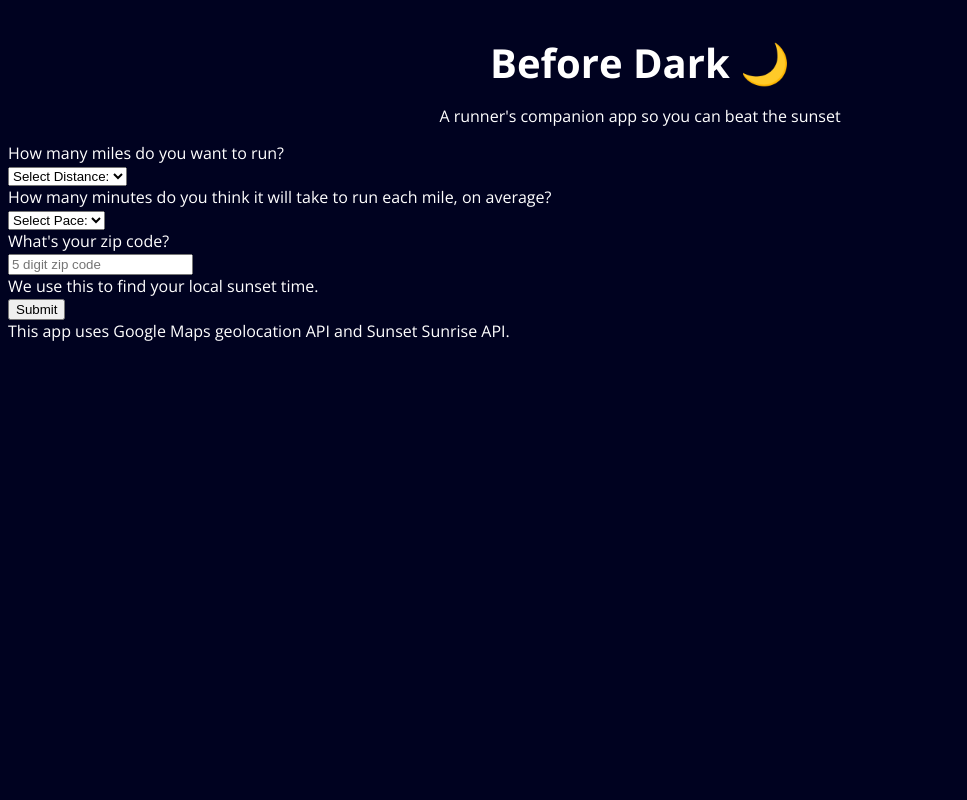
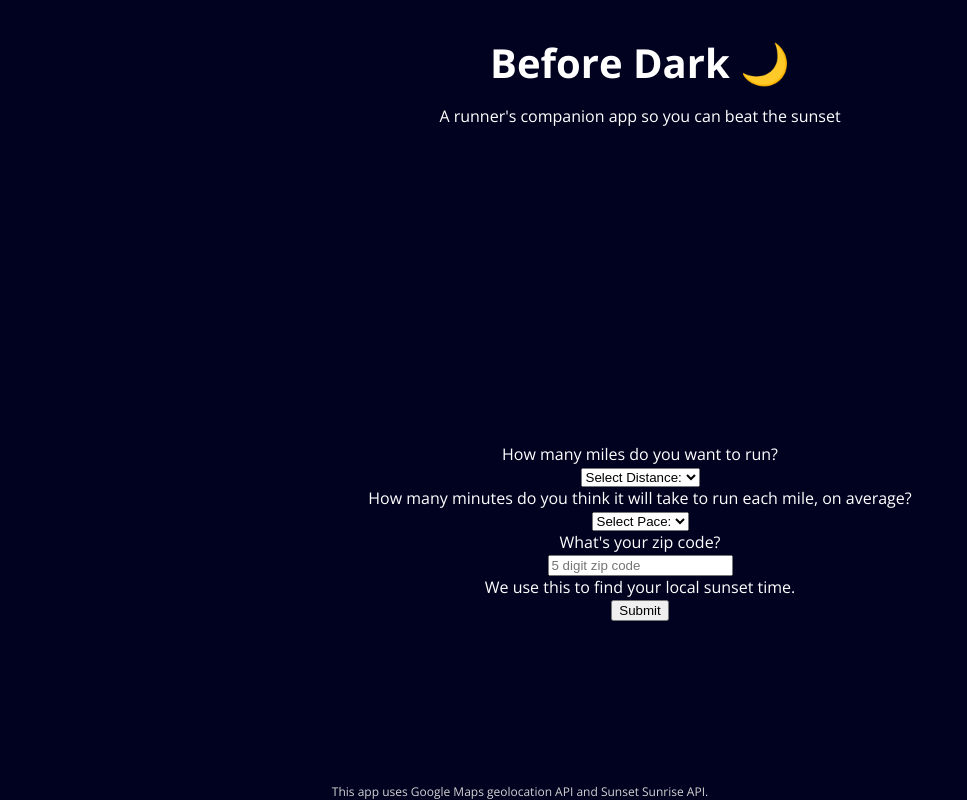
Before and after one commit to jimburch/before-dark, a Next.js app: page / in a window 1280 px wide. Shown: the whole page, without its empty margins (0-967 px from the left). Built offline with nearby package versions, Linux system fonts and the light colour scheme.

Commit message:
style changes

```diff
--- a/components/Input.js
+++ b/components/Input.js
@@ -9,13 +9,24 @@ const Input = ({ toggle, getSunset }) => {
 
   const handleDistance = e => {
     setDistance(e.target.value);
-  }
+  };
+
   const handlePace = e => {
     setPace(e.target.value);
-  }
+  };
+
   const handleZip = e => {
     setZip(e.target.value);
-  }
+  };
+
+  const handleSubmit = e => {
+    e.preventDefault();
+    if (!distance || !pace || !zip) {
+      alert('Please fill in all fields!');
+    } else {
+      getSunset(zip, distance, pace);
+    }
+  };
 
   const buildMilesArray = () => {
     const result = [];
@@ -57,12 +68,12 @@ const Input = ({ toggle, getSunset }) => {
 
   return (
     <div className="input-container">
-      <form onSubmit={e => getSunset(e, zip, distance, pace)}>
+      <form className="input-form" onSubmit={handleSubmit}>
         <div>How many miles do you want to run?</div>
         {distance ? <div className="selected">{distance} mile(s) total</div> : null}
         <div className="custom-select">
           <select onChange={handleDistance}>
-            <option value="x">Select Distance:</option>
+            <option value="">Select Distance:</option>
             {miles.map((mile, index) => (
               <option key={index} value={mile}>{mile}</option>
             ))}
@@ -72,7 +83,7 @@ const Input = ({ toggle, getSunset }) => {
         {pace ? <div className="selected">{pace} minutes per mile</div> : null}
         <div className="custom-select">
           <select onChange={handlePace}>
-            <option value="x">Select Pace:</option>
+            <option value="">Select Pace:</option>
             {minutes.map((minute, index) => (
               <option key={index} value={minute}>{minute}</option>
             ))}
--- a/pages/index.js
+++ b/pages/index.js
@@ -1,6 +1,5 @@
 import { useState, useEffect } from 'react';
 import axios from 'axios';
-// import styles from '../styles/index.module.css';
 
 import Input from '../components/Input';
 import Result from '../components/Result';
@@ -11,8 +10,7 @@ const Index = () => {
   const [leaveTime, setLeaveTime] = useState('');
   const [toggle, setToggle] = useState(false);
 
-  const getSunset = (e, zip, distance, pace) => {
-    e.preventDefault();
+  const getSunset = (zip, distance, pace) => {
     const options = {
       url: `http://localhost:8000/sunset/${zip}`,
       method: 'get'
@@ -144,8 +142,8 @@ const Index = () => {
   return (
     <div className="app-container">
       <h1>Before Dark 🌙</h1>
+      <div className="tagline">A runner's companion app so you can beat the sunset</div>
       <div className="form-container">
-        <div className="tagline">A runner's companion app so you can beat the sunset</div>
         {toggle ? <Result className="result" sunset={sunset} runTime={runTime} leaveTime={leaveTime} /> : null}
         {toggle ? <button className="again-btn" variant="primary" type="submit" onClick={e => clearResult(e)}>Run Again</button> : null}
         <Input toggle={toggle} getSunset={getSunset} />
--- a/styles/globals.css
+++ b/styles/globals.css
@@ -24,20 +24,40 @@ h1 {
   font-size: 1em;
 }
 
+.form-container {
+  margin: auto;
+  width: 80%;
+  text-align: center;
+  margin-top: 25%;
+}
+
+.input-form {
+
+}
+
 /* CUSTOM DROPDOWN SELECT */
 
 /* The container must be positioned relative: */
 .custom-select {
   position: relative;
-  width: 200px;
-}
-
-.custom-select select {
-/*hide original SELECT element: */
+  /* width: 200px; */
 }
 
 .select-selected {
   background-color: DodgerBlue;
 }
 
-/* CUSTOM SELECT END */
+/* FOOTER */
+
+.footnote {
+  position: fixed;
+  bottom: 0;
+  margin: auto;
+  text-align: center;
+  width: 80%;
+  color: lightgray;
+  font-weight: 300;
+  font-size: 0.75em;
+  /* background-color: lightgray; */
+  /* color: black; */
+}
```
